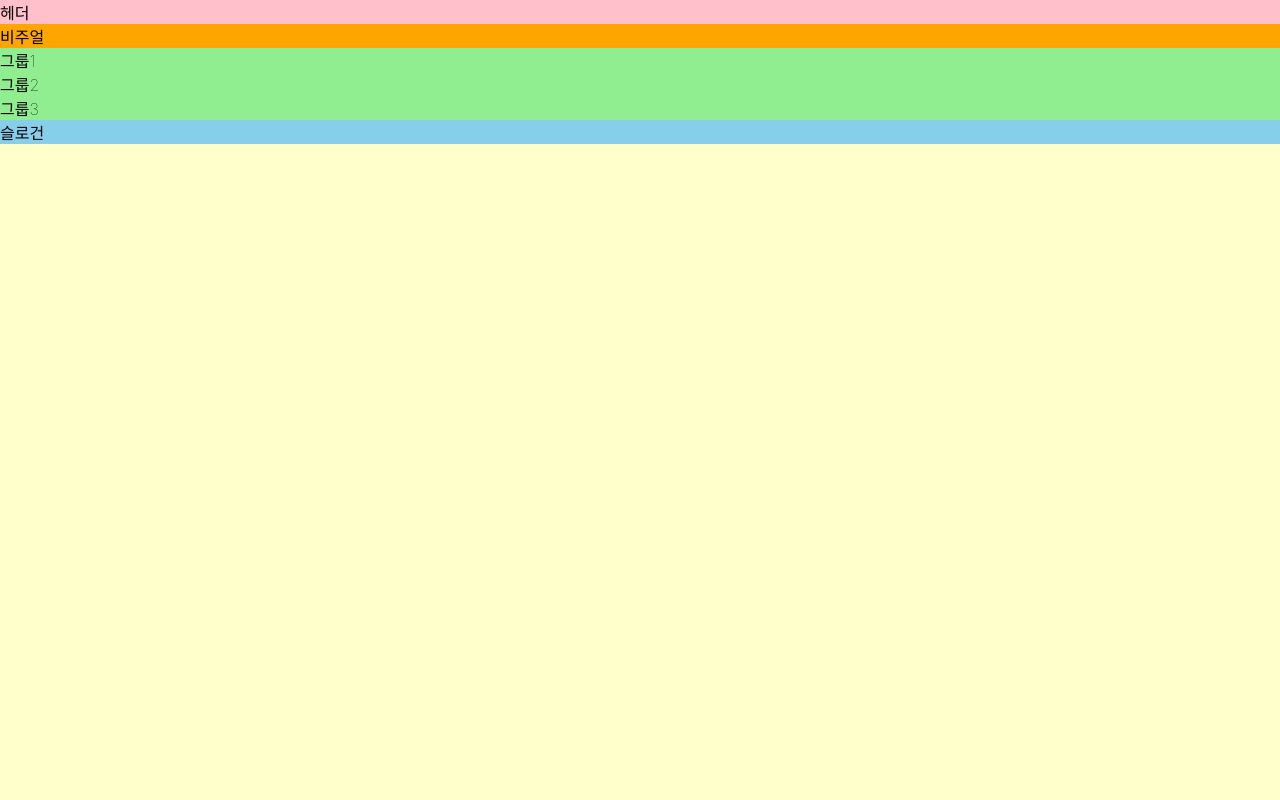
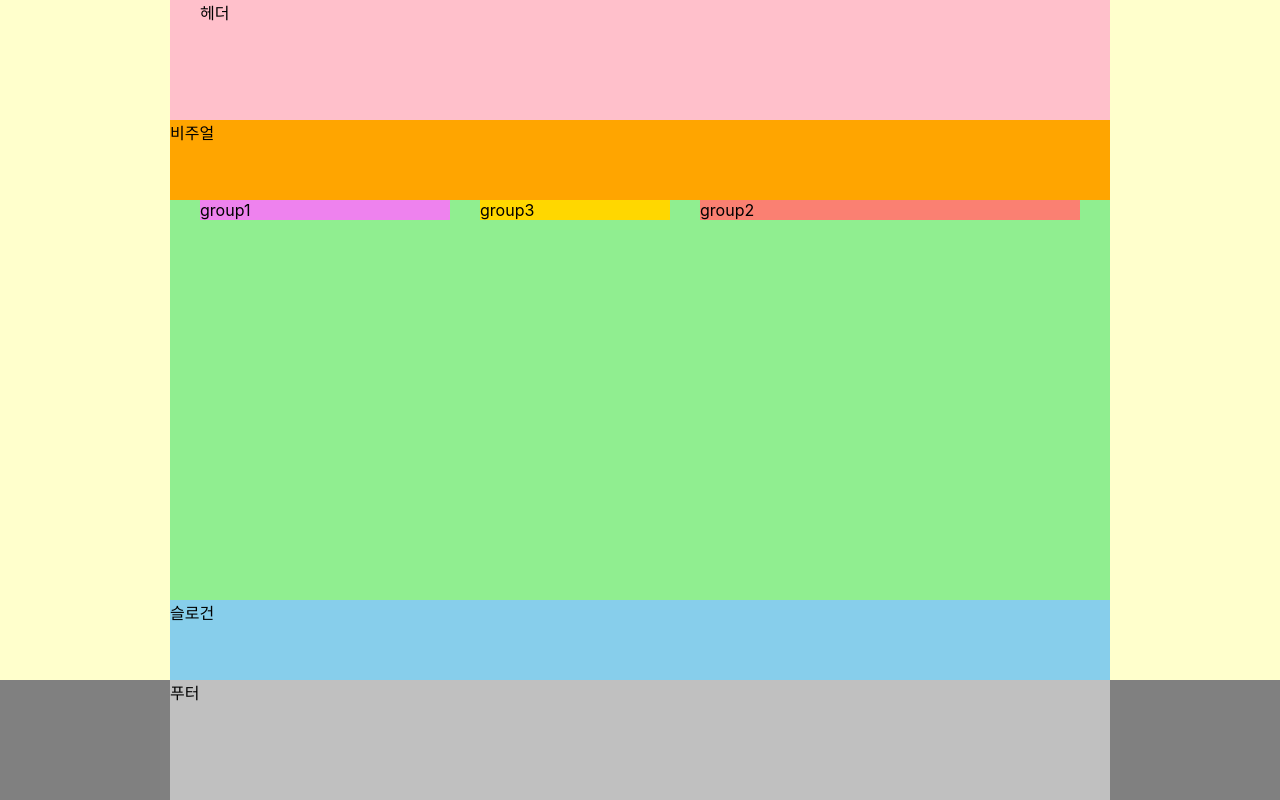
Before and after one commit to hyundini/HTML5, a website: page index.html in a window 1280 px wide. Drawn offline with Linux system fonts and the light colour scheme; a web font is replaced by a local one.

Commit message:
float을 이용한 메인 레이아웃

```diff
--- a/index.html
+++ b/index.html
@@ -13,13 +13,14 @@
   <header class="header">헤더</header>
   <div class="visual">비주얼</div>
   <main class="main">
-    <div class="group group1">그룹1</div>
-    <div class="group group2">그룹2</div>
-    <div class="group group3">그룹3</div>
+    <div class="group group1">group1</div>
+    <div class="group group2">group2</div>
+    <div class="group group3">group3</div>
   </main>
   <article class="slogan">슬로건</article>
   <footer class="footer">
     <div class="footer-inner">
+      푸터
     </div>
   </footer>
 </body>
--- a/styles/style.css
+++ b/styles/style.css
@@ -1,24 +1,81 @@
+@charset "utf-8";
 @import url(./normalize.css);
 @import url(./reset.css);
 
+/* 기본스타일 */
+*,*::before, ::after{
+  box-sizing: border-box;
+}
+
+/* 본문스타일 */
 body{
   background: #ffc;
   font-family: "Pretendard Variable", Pretendard, -apple-system, BlinkMacSystemFont, system-ui, Roboto, "Helvetica Neue", "Segoe UI", "Apple SD Gothic Neo", "Noto Sans KR", "Malgun Gothic", "Apple Color Emoji", "Segoe UI Emoji", "Segoe UI Symbol", sans-serif;
-  font-weight: 100;
 }
 
+/* 레이아웃 */
+.header, .visual, .main, .slogan, .footer-inner{
+  width: 940px;
+  box-sizing: border-box;
+  margin: 0 auto;
+}
+
+/* 헤더 */
 .header{
   background: pink;
+  padding: 0 30px;
+  height: 15vh;
 }
+
+/* 비주얼 */
 .visual{
   background: orange;
+  height: 10vh;
 }
+
+/* 메인  */
 .main{
   background: lightgreen;
+  height: 50vh;
+  display: flow-root;
+  padding: 0 15px;
 }
+
+.group{
+  margin: 0 15px;
+}
+
+.group1{
+  background: violet;
+  width: 250px;
+  float: left;
+}
+
+.group2{
+  background: salmon;
+  width: 380px;
+  float: right;
+}
+
+.group3{
+  background: gold;
+  width : 190px;
+  float: left;
+}
+
+
+/* 슬로건 */
 .slogan{
   background: skyblue;
+  height: 10vh;
+  clear: both;
 }
+
+/* 푸터 */
 .footer{
   background: gray;
 }
+.footer-inner{
+  background: silver;
+  height: 15vh;
+}
```
